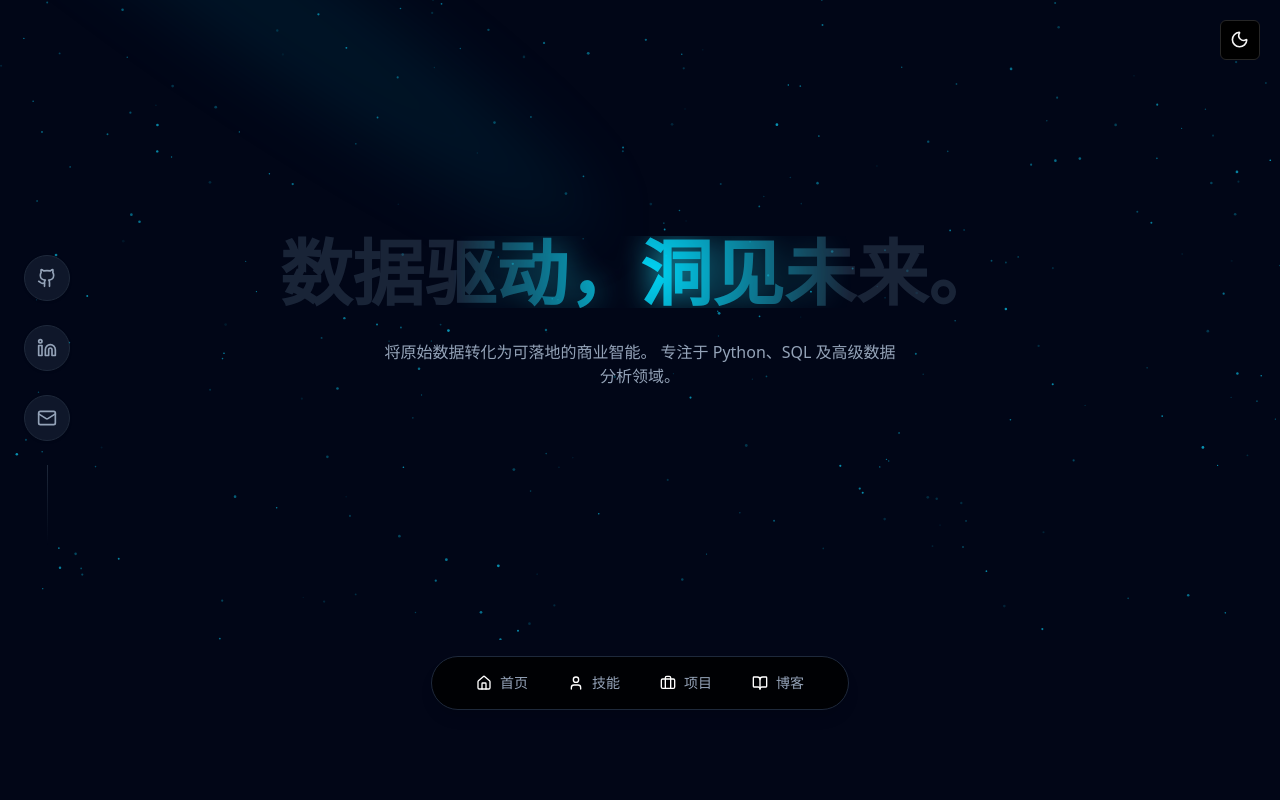
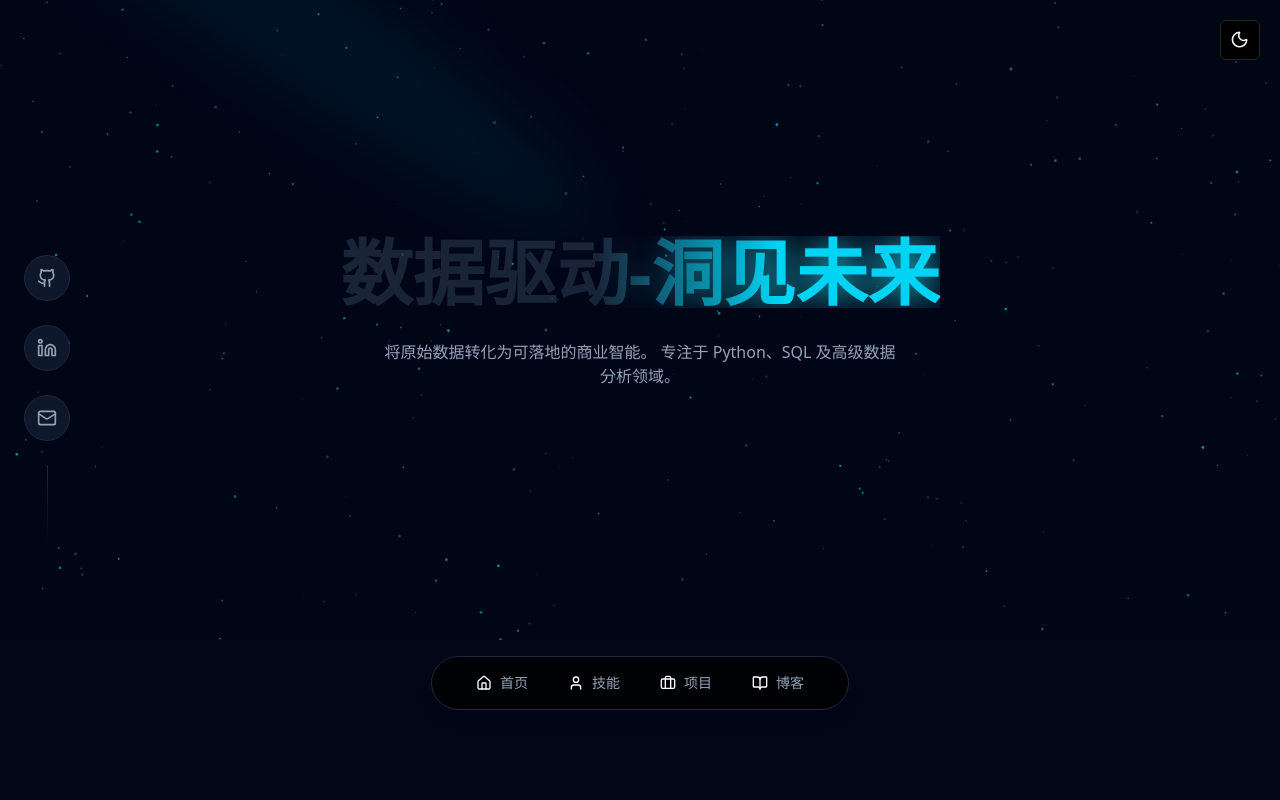
Before and after one commit to 9xxxxxx/9xxxxxx.github.io, a Next.js app: page / in a window 1280 px wide. Shown: the top 800 px of the page. Built offline with nearby package versions, Linux system fonts and the light colour scheme.

Commit message:
modify title

```diff
--- a/src/components/Hero.tsx
+++ b/src/components/Hero.tsx
@@ -1,22 +1,40 @@
 "use client";
-import React from "react";
+import React, { useEffect } from "react";
 import { Spotlight } from "@/components/ui/Spotlight";
 import { SparklesCore } from "@/components/ui/sparkles";
-import { motion } from "framer-motion";
+import { motion, useMotionValue, useMotionTemplate, animate } from "framer-motion";
 
 export function Hero() {
+  // 使用 Motion Value 驱动动画，而非 React State 或 CSS Keyframes，确保极致丝滑
+  const maskPosition = useMotionValue(0);
+
+  useEffect(() => {
+    // 创建一个从 0% 到 100% 的循环动画
+    const controls = animate(maskPosition, 100, {
+      duration: 5,           // 稍微放慢一点，增加优雅感
+      repeat: Infinity,
+      repeatType: "reverse", // 来回扫描
+      ease: "easeInOut",     // 柔和的加减速
+    });
+    return controls.stop;
+  }, []);
+
+  // 动态生成遮罩样式
+  // 300px circle: 加大光斑，覆盖更广
+  // black 40%, transparent 100%: 增加羽化范围，边缘不再生硬
+  const maskImage = useMotionTemplate`radial-gradient(300px circle at ${maskPosition}% 50%, black 40%, transparent 100%)`;
+
   return (
     <div className="h-[40rem] w-full flex md:items-center md:justify-center bg-background dark:bg-slate-950/[0.9] antialiased bg-grid-white/[0.02] relative overflow-hidden">
 
-      {/* 1. 氛围背景光 (极度柔和) */}
-      {/* 仅保留一个顶部中央的柔光，作为环境氛围，不抢主体 */}
+      {/* 1. 氛围背景光 */}
       <Spotlight
         className="-top-40 left-0 md:left-60 md:-top-20 h-[80vh] w-[80vw]"
         fill="#0891b2"
-        fillOpacity="0.1" // 极低透明度，仅作氛围
+        fillOpacity="0.1"
       />
 
-      {/* Sparkles (降低密度，不抢戏) */}
+      {/* Sparkles */}
       <div className="w-full absolute inset-0 h-full z-0">
         <SparklesCore
           id="tsparticlesfullpage"
@@ -34,29 +52,20 @@ export function Hero() {
 
         {/* --- 核心特效：光照变色标语 --- */}
         <div className="relative">
-            {/* 底层：暗淡的文字 (未被照亮) */}
+            {/* 底层：暗淡的文字 */}
             <h1 className="text-4xl md:text-7xl font-bold text-center text-slate-300/20 dark:text-slate-700/50">
-              数据驱动，洞见未来。
+              数据驱动-洞见未来
             </h1>
 
-            {/* 顶层：高亮的文字 (被照亮) */}
-            {/* 使用 clip-path 或 mask-image 实现光束扫描效果 */}
+            {/* 顶层：高亮的文字 */}
             <motion.h1
               className="absolute inset-0 text-4xl md:text-7xl font-bold text-center text-cyan-500 dark:text-cyan-400 drop-shadow-[0_0_15px_rgba(34,211,238,0.8)]"
-              initial={{
-                maskImage: "radial-gradient(200px circle at 0% 50%, black 0%, transparent 100%)"
-              }}
-              animate={{
-                maskImage: "radial-gradient(200px circle at 100% 50%, black 0%, transparent 100%)"
-              }}
-              transition={{
-                duration: 4,     // 扫描一次需要4秒
-                repeat: Infinity, // 无限循环
-                repeatType: "reverse", // 来回扫描
-                ease: "easeInOut"
+              style={{
+                maskImage,
+                WebkitMaskImage: maskImage // 兼容性保障
               }}
             >
-              数据驱动，洞见未来。
+              数据驱动-洞见未来
             </motion.h1>
         </div>
 
```
